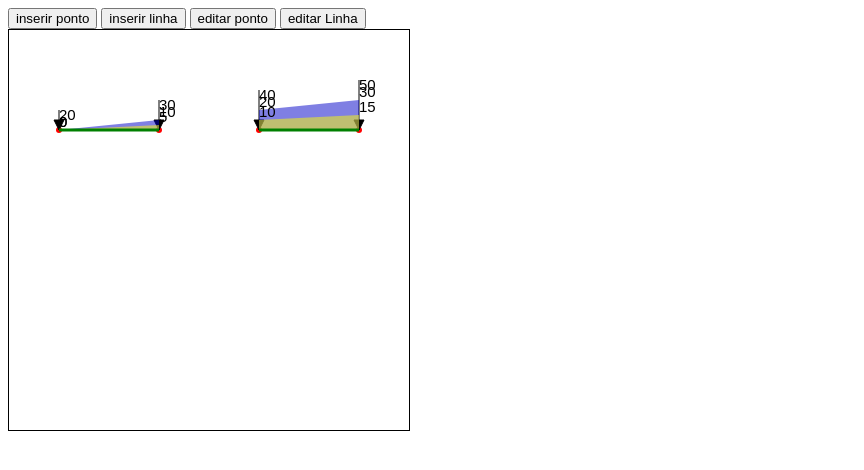
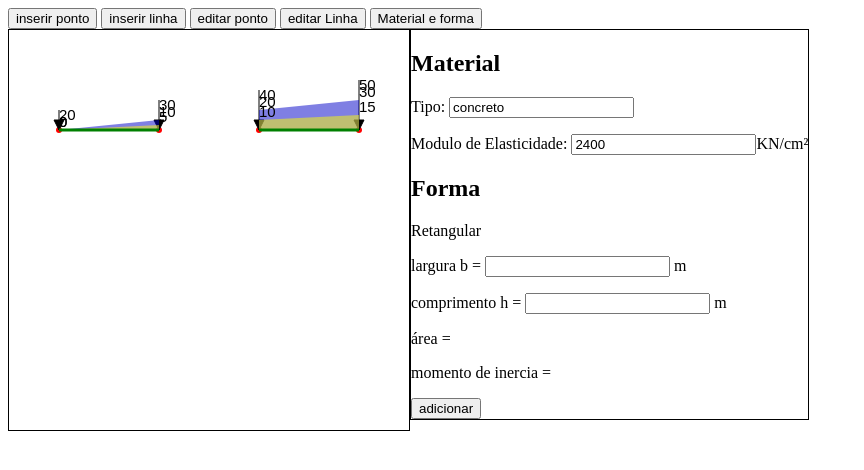
Before and after one commit to leirton52/structural_analysis, a website: page src/index.html in a window 1280 px wide. Shown: the whole page, without its empty margins (0-864 px from the left). Drawn offline with Linux system fonts and the light colour scheme.

Commit message:
Começando a criar a funcionalidade de adicioanar as caracterirsticas físicas e geométricas das linhas

```diff
--- a/src/index.html
+++ b/src/index.html
@@ -10,6 +10,7 @@
             <input type="button" value="inserir linha" onclick="menuAddLinha()">
             <input type="button" value="editar ponto" onclick="menuEditPonto()">
             <input type="button" value="editar Linha" onclick="menuEditLine()">
+            <input type="button" value="Material e forma" onclick="menuMaterialForma()">
         </div>
         <div id=tudo>
             <div>
@@ -86,6 +87,24 @@
                         <input type="button" value="Remover" onclick="removeLine()">
                     </div>
                 </section>
+                <section id="secMaterialForma" >
+                    <div>
+                        <h1>Material</h1>
+                        <p>Tipo: <input type="text" name="tipoMaterial" id="tipoMaterial" value="concreto"></p>
+                        <p>Modulo de Elasticidade: <input type="number" name="modElas" id="modElas" value="2400">KN/cm²</p>
+                    </div>
+                    <div>
+                        <h1>Forma</h1>
+                        <p>Retangular</p>
+                        <p>largura b = <input type="number" name="largura" id="largura"> m</p>
+                        <p>comprimento h = <input type="number" name="comprimento" id="comprimento"> m</p>
+                        <p>área = </p>
+                        <p>momento de inercia = </p>
+                    </div>
+                    <div>
+                        <input type="button" value="adicionar" onclick="addMaterialForma()">
+                    </div>
+                </section>
             </div>
         </div>
     </body>
```
